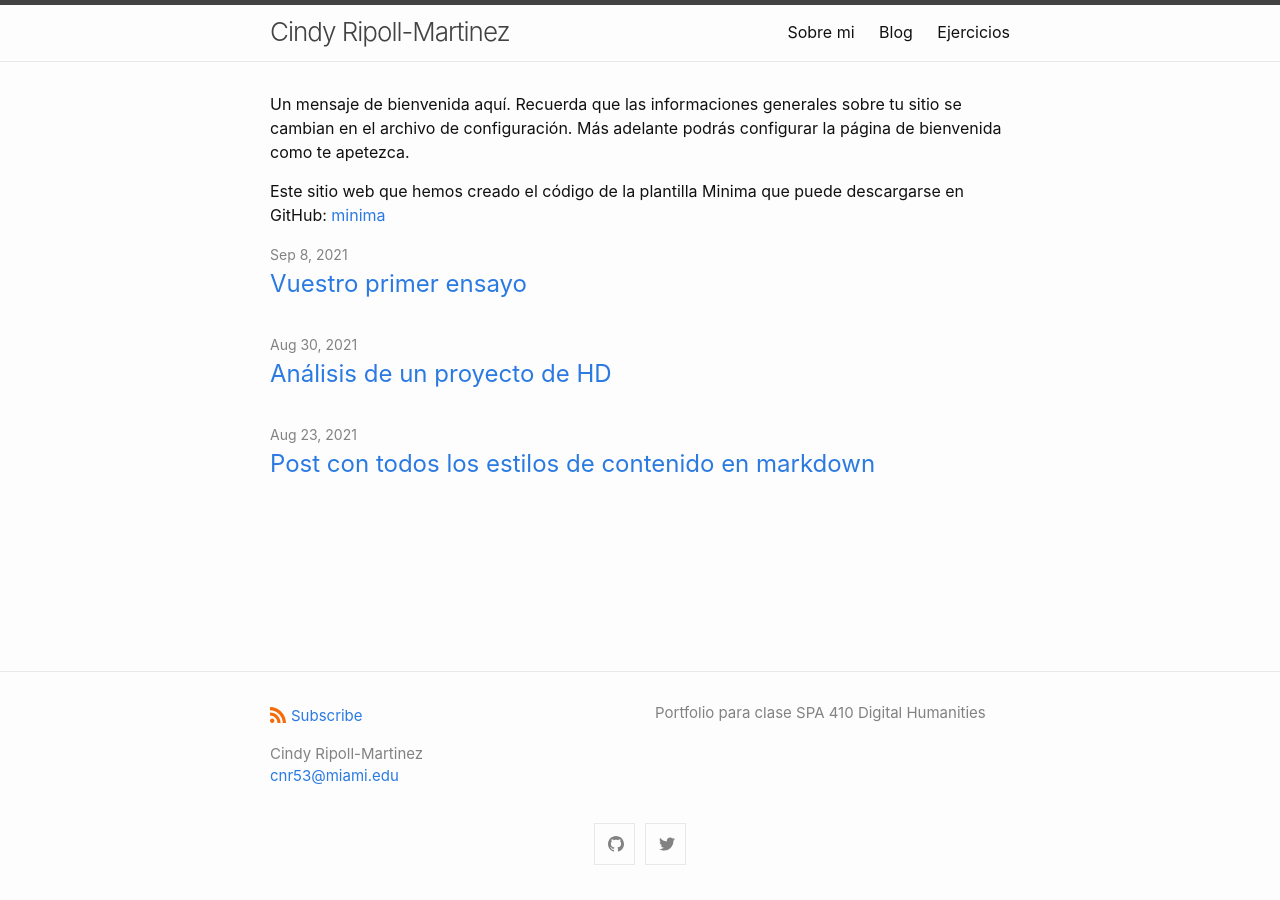
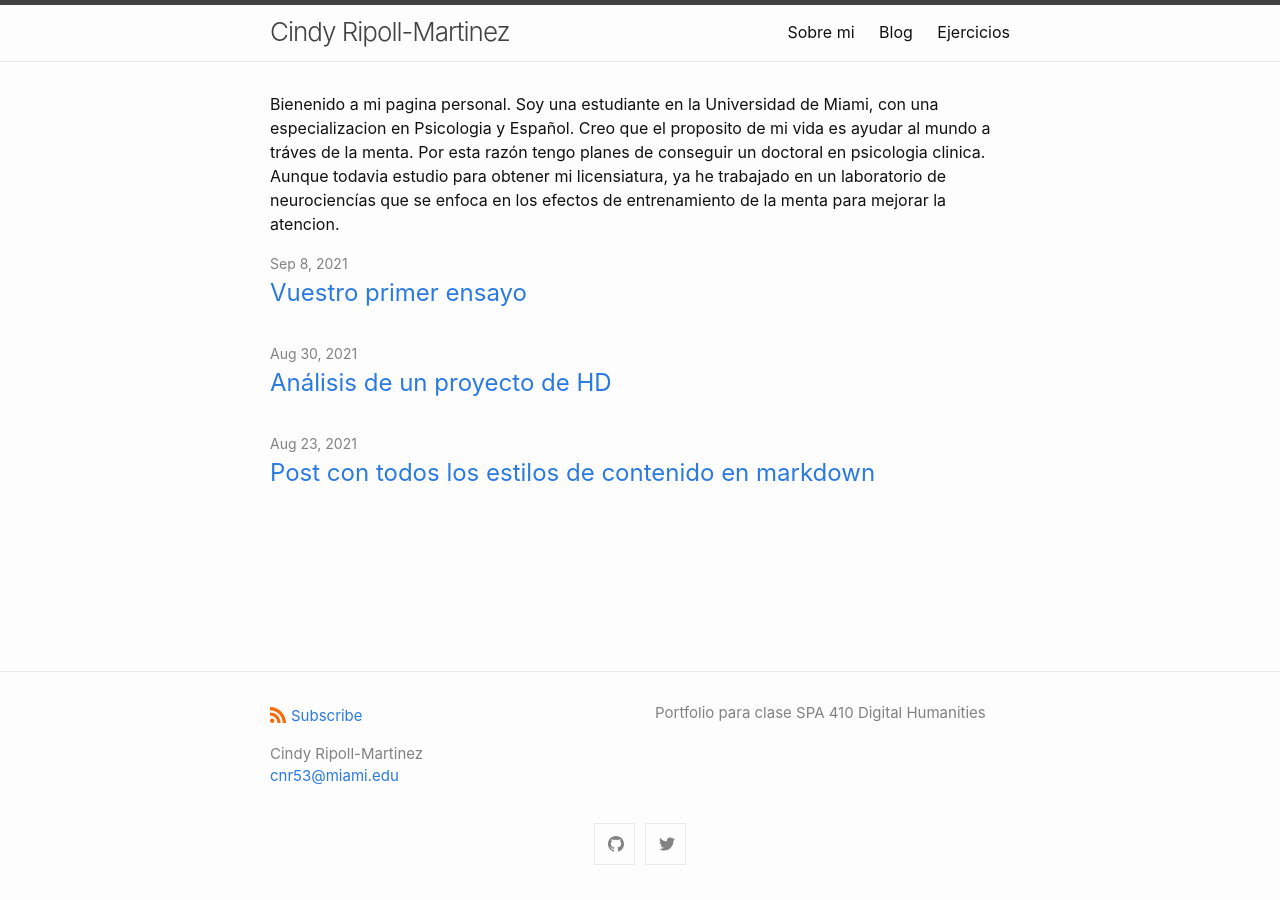
Before and after one commit to cindyripollm/cindyripollm.github.io, a Jekyll site: the page built from index.md, in a window 1280 px wide. Built offline with Jekyll 4.4.1, drawn with Linux system fonts in a browser that asks for light colours.

Commit message:
Update index.md

```diff
--- a/index.md
+++ b/index.md
@@ -8,6 +8,4 @@
 layout: home
 ---
 
-Un mensaje de bienvenida aquí. Recuerda que las informaciones generales sobre tu sitio se cambian en el archivo de configuración. Más adelante podrás configurar la página de bienvenida como te apetezca.
-
-Este sitio web que hemos creado el código de la plantilla Minima que puede descargarse en GitHub: [minima](https://github.com/jekyll/minima)
+Bienenido a mi pagina personal. Soy una estudiante en la Universidad de Miami, con una especializacion en Psicologia y Español. Creo que el proposito de mi vida es ayudar al mundo a tráves de la menta. Por esta razón tengo planes de conseguir un doctoral en psicologia clinica. Aunque todavia estudio para obtener mi licensiatura, ya he trabajado en un laboratorio de neurociencías que se enfoca en los efectos de entrenamiento de la menta para mejorar la atencion.
```
